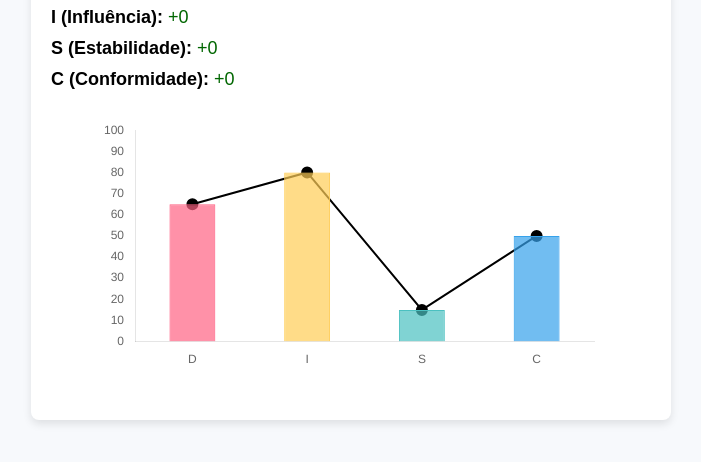
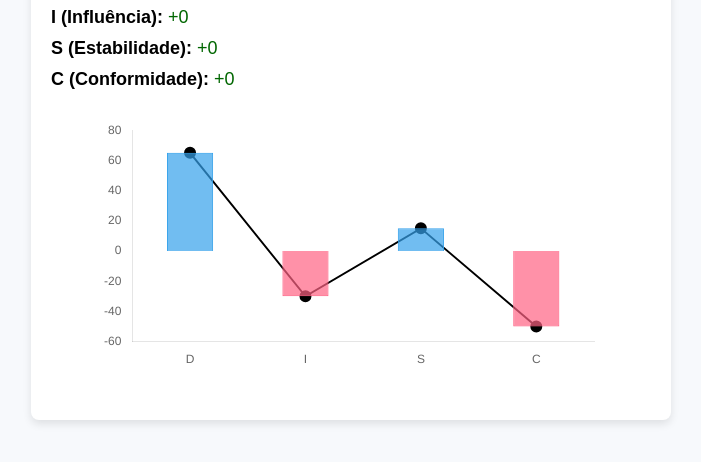
Before and after one commit to paulozack/disc-test, a plain HTML site: page resultado.html in a window 1280 px wide. Shown: the part 144-606 px from the top of the page, without its empty margins (289-990 px from the left). Drawn offline with nearby package versions, Linux system fonts and the light colour scheme.

Commit message:
Update resultado.html line e negative

```diff
--- a/resultado.html
+++ b/resultado.html
@@ -93,7 +93,7 @@ const ctx = document.getElementById('myChart').getContext('2d');
 
 const dataDISC = {
     labels: ['D', 'I', 'S', 'C'],
-    valores: [65, 80, 15, 50] // Substitua pelos seus valores
+    valores: [65, -30, 15, -50] // Agora com valores negativos
 };
 
 new Chart(ctx, {
@@ -101,30 +101,20 @@ new Chart(ctx, {
         datasets: [{
             type: 'bar',
             label: 'Resultado DISC',
-            data: dataDISC.valores.map((value, index) => ({ x: dataDISC.labels[index], y: value })), // Formata os dados para o gráfico de barras
-            backgroundColor: [
-                'rgba(255, 99, 132, 0.7)', // D (Vermelho)
-                'rgba(255, 205, 86, 0.7)', // I (Amarelo)
-                'rgba(75, 192, 192, 0.7)', // S (Verde)
-                'rgba(54, 162, 235, 0.7)'  // C (Azul)
-            ],
-            borderColor: [
-                'rgba(255, 99, 132, 1)',
-                'rgba(255, 205, 86, 1)',
-                'rgba(75, 192, 192, 1)',
-                'rgba(54, 162, 235, 1)'
-            ],
+            data: dataDISC.valores.map((value, index) => ({ x: dataDISC.labels[index], y: value })),
+            backgroundColor: dataDISC.valores.map(value => value >= 0 ? 'rgba(54, 162, 235, 0.7)' : 'rgba(255, 99, 132, 0.7)'), // Cor diferente para valores negativos
+            borderColor: dataDISC.valores.map(value => value >= 0 ? 'rgba(54, 162, 235, 1)' : 'rgba(255, 99, 132, 1)'),
             borderWidth: 1,
-            barPercentage: 0.5, // Ajusta a largura das barras
-            categoryPercentage: 0.8 // Ajusta o espaçamento entre as barras
+            barPercentage: 0.5,
+            categoryPercentage: 0.8
         }, {
-            type: 'line', // Linhas conectando os pontos
+            type: 'line',
             label: 'Conexão',
-            data: dataDISC.valores.map((value, index) => ({ x: dataDISC.labels[index], y: value })), // Formata os dados para o gráfico de linha
+            data: dataDISC.valores.map((value, index) => ({ x: dataDISC.labels[index], y: value })),
             borderColor: 'black',
             borderWidth: 2,
             fill: false,
-            pointRadius: 5, // Tamanho dos pontos
+            pointRadius: 5,
             pointBackgroundColor: 'black'
         }]
     },
@@ -137,8 +127,8 @@ new Chart(ctx, {
                 }
             },
             y: {
-                beginAtZero: true,
-                max: 100, // Ajuste conforme necessário
+                // beginAtZero: false, // Remove essa linha
+                // min: -100, // Opcional: Define um valor mínimo para o eixo Y
                 grid: {
                     display: false
                 }
@@ -146,7 +136,7 @@ new Chart(ctx, {
         },
         plugins: {
             legend: {
-                display: false // Esconde a legenda, se necessário
+                display: false
             }
         }
     }
```
